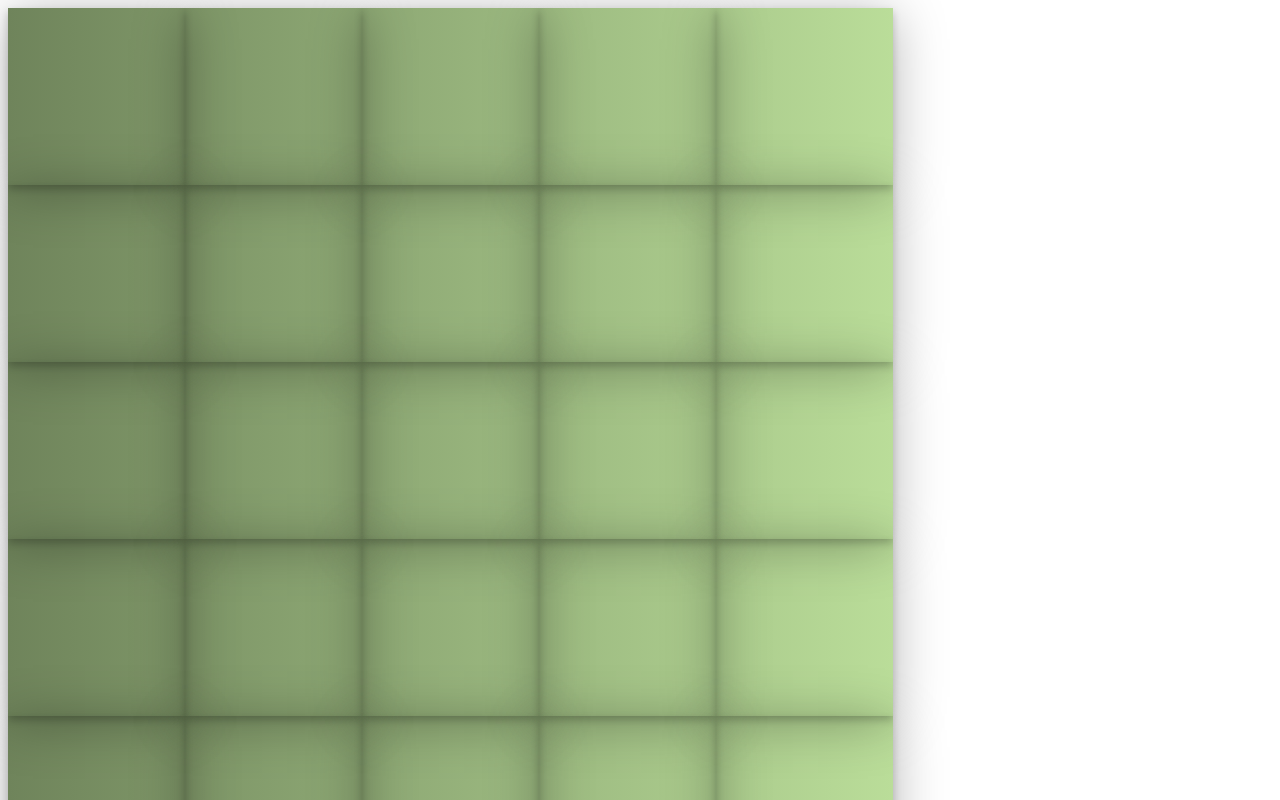
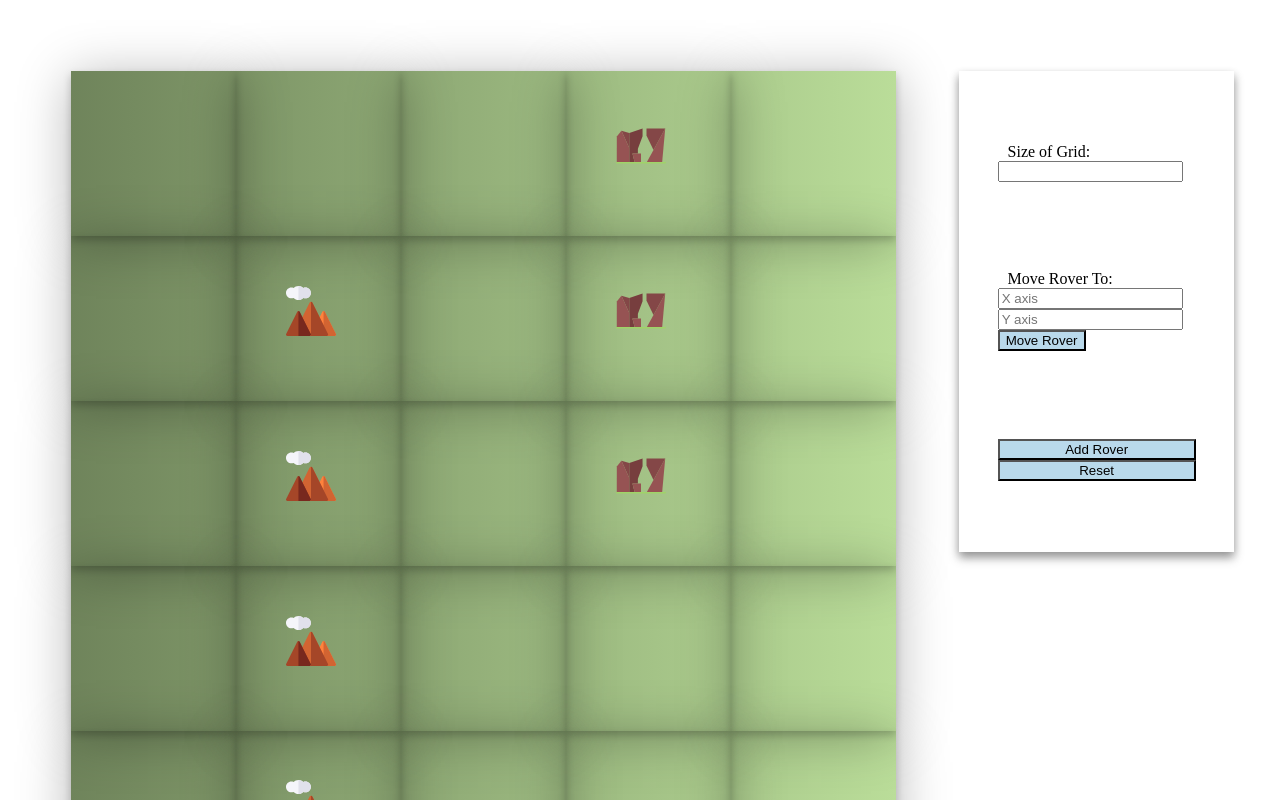
Before and after one commit to wiedld/reactive-rover, a React app in the folder client/: page / in a window 1280 px wide. Shown: the top 800 px of the page. Built offline with nearby package versions, Linux system fonts and the light colour scheme.

Commit message:
add control panel, and make map reset-able

```diff
--- a/client/package.json
+++ b/client/package.json
@@ -14,9 +14,10 @@
   "license": "ISC",
   "dependencies": {
     "classnames": "^2.2.6",
+    "file-loader": "^6.0.0",
     "react": "^16.12.0",
     "react-jss": "^10.3.0",
-    "redux": "^4.0.5"
+    "react-redux": "^7.2.1"
   },
   "devDependencies": {
     "@babel/cli": "^7.10.5",
--- /dev/null
+++ b/client/src/control-panel/index.tsx
@@ -0,0 +1,63 @@
+import React from 'react';
+import injectSheet, { WithStylesProps } from 'react-jss';
+import classNames from 'classnames';
+
+interface ControlsProps {
+}
+
+const styles = {
+    container: {
+        boxShadow: '0 4px 8px 0 rgba(0, 0, 0, 0.2), 0 6px 10px 0 rgba(0, 0, 0, 0.29)',
+        display: 'flex',
+        flexDirection: 'column',
+        alignItems: 'stretch',
+        padding: '10%',
+        '& form': {
+            padding: '20% 5%',
+            '& label': {
+                padding: '5% 5%',
+            },
+            '& button': {
+                display: 'inline-block',
+                width: '100%'
+            }
+        }
+    },
+    but: {
+        backgroundColor: '#B9D9EB'
+    }
+};
+type StyledProps = WithStylesProps<typeof styles> & ControlsProps;
+
+
+const Controls = injectSheet(styles)(({
+    classes
+}: StyledProps) => {
+
+    const t = () => {};
+
+    return (
+        <div className={classes.container}>
+            <form onSubmit={t}>
+                <label>
+                    Size of Grid:
+                    <input type="number" name="world size" />
+                </label>
+            </form>
+            <form onSubmit={t}>
+                <label>
+                    Move Rover To:
+                    <input type="number" name="X axis" placeholder="X axis" />
+                    <input type="number" name="Y axis" placeholder="Y axis" />
+                </label>
+                <input type="submit" value="Move Rover" className={classes.but} />
+            </form>
+            <form>
+                <button type="button" onClick={t} className={classes.but}>Add Rover</button>
+                <button type="reset" onClick={t} className={classes.but}>Reset</button>
+            </form>
+        </div>
+    );
+});
+
+export default Controls;
--- a/client/src/grid/index.tsx
+++ b/client/src/grid/index.tsx
@@ -4,10 +4,10 @@ import classNames from 'classnames';
 import Row from '../row';
 import Col from '../col';
 import Tile from '../tile';
+import { World } from '../global-types';
 
 interface GridProps {
-    xAxis: number,
-    yAxis: number
+    world: World
 }
 
 const styles = {
@@ -29,10 +29,12 @@ type StyledProps = WithStylesProps<typeof styles> & GridProps;
 
 const Grid = injectSheet(styles)(({
     classes,
-    xAxis,
-    yAxis,
+    world,
     ...props
-}: StyledProps) => (
+}: StyledProps) => {
+    const xAxis = world[0].length;
+    const yAxis = world.length;
+    return (
         <div
             className={classes.grid}
             {...props}
@@ -40,11 +42,12 @@ const Grid = injectSheet(styles)(({
             {[...Array(yAxis).keys()].map(y => {
                 return (
                     <Row key={y} order={y}>
-                    {[...Array(xAxis).keys()].map(x => <Col key={x} order={x}><Tile x={x} y={y} /></Col>)}
+                        {[...Array(xAxis).keys()].map(x => <Col key={x} order={x}><Tile terrain={world[y][x]} /></Col>)}
                     </Row>
                 );
             })}
         </div>
-));
+    );
+});
 
 export default Grid;
--- a/client/src/index.tsx
+++ b/client/src/index.tsx
@@ -1,28 +1,55 @@
-import * as React from 'react';
+import React, { useState, useEffect } from 'react';
 import { render } from 'react-dom';
 import injectSheet, { WithStylesProps } from 'react-jss';
 import classNames from 'classnames';
 import SquareContainer from './square-container';
 import Grid from './grid';
+import ControlPanel from './control-panel';
+import PhysicalWorld from './world';
+import { World } from './global-types';
 
 const styles = {
     container: {
-        width: '70%'
+        display: 'flex',
+    },
+    controls: {
+        flex: '1',
+        paddingTop: '5%',
+        paddingRight: '3%'
+    },
+    grid: {
+        flex: '3',
+        padding: '5%'
     }
 };
-
-// FIXME: get from user selection? Any sized world?
-const x = 5;
-const y = 5;
 
 const App = injectSheet(styles)(({
     classes
 }) => {
+    const createWorld = (x = 5, y = 5) => new PhysicalWorld(x,y);
+    const [world, setWorld] = useState(createWorld());
+
+    useEffect(() => {
+        // @ts-ignore
+        function handleUserInput (e) {
+            // FIXME: get from user selection? Any sized world?
+            const x = 5;
+            const y = 5;
+
+            setWorld(createWorld(x,y));
+        }
+    });
+
     return (
         <div className={classes.container}>
-            <SquareContainer>
-                <Grid xAxis={x} yAxis={y} />
-            </SquareContainer>
+            <div className={classes.grid}>
+                <SquareContainer>
+                    <Grid world={world.worldMap} />
+                </SquareContainer>
+            </div>
+            <div className={classes.controls}>
+                <ControlPanel />
+            </div>
         </div>
     );
 });
--- a/client/src/square-container/index.tsx
+++ b/client/src/square-container/index.tsx
@@ -12,7 +12,6 @@ const styles = {
 };
 type StyledProps = WithStylesProps<typeof styles>;
 
-
 const SquareContainer = injectSheet(styles)(({
     classes,
     ...props
--- a/client/src/tile/index.tsx
+++ b/client/src/tile/index.tsx
@@ -1,17 +1,28 @@
 import React from 'react';
 import injectSheet, { WithStylesProps } from 'react-jss';
 import classNames from 'classnames';
+import { Terrian } from '../global-types';
+// @ts-ignore
+import Canyon from '../../public/canyon-1.svg';
+// @ts-ignore
+import Mountain from '../../public/mountains.svg';
+
 
 interface TileProps {
-    x: number,
-    y: number
+    terrain: Terrian
 }
 
 const styles = {
+    img: {
+        position: 'absolute',
+        margins: 'auto',
+        height: '50px',
+        width: '50px'
+    },
     tile: {
         boxShadow: '0 4px 8px 0 rgba(0, 0, 0, 0.2), 0 6px 50px 0 rgba(0, 0, 0, 0.29)',
         flex: '1 1 auto',
-        padding: '15%'
+        padding: '30%'
     }
 };
 type StyledProps = WithStylesProps<typeof styles> & TileProps;
@@ -19,7 +30,20 @@ type StyledProps = WithStylesProps<typeof styles> & TileProps;
 
 
 const Tile = injectSheet(styles)(({
-    classes
-}: StyledProps) => <div className={classes.tile}/>);
+    classes,
+    terrain
+}: StyledProps) => {
+    const img = terrain == Terrian.C
+        ? Canyon
+        : terrain == Terrian.M
+            ? Mountain
+            : null;
+
+    return (
+        <div className={classes.tile}>
+            {img ? <img className={classes.img} src={img} /> : null}
+        </div>
+    );
+});
 
 export default Tile;
--- a/client/src/world/index.ts
+++ b/client/src/world/index.ts
@@ -1,16 +1,7 @@
 import { Location, Terrian, World } from '../global-types';
+import { createWorld } from './utils';
 
 export default class PhysicalWorld {
-    // top left corner is (X:0, Y:0)
-    // bottom right is (X:4, Y:4)
-    static WORLD: World = [
-        [Terrian.P, Terrian.P, Terrian.P, Terrian.C, Terrian.P],
-        [Terrian.P, Terrian.M, Terrian.P, Terrian.C, Terrian.P],
-        [Terrian.P, Terrian.M, Terrian.P, Terrian.C, Terrian.P],
-        [Terrian.P, Terrian.M, Terrian.P, Terrian.P, Terrian.P],
-        [Terrian.P, Terrian.M, Terrian.P, Terrian.P, Terrian.P]
-    ];
-
     static TERRAIN_TYPES = {
         [Terrian.P]: {
           obstacle: false,
@@ -26,36 +17,40 @@ export default class PhysicalWorld {
         }
       };
 
-    static getTerrain ([x,y]: Location) {
-        return PhysicalWorld.WORLD[y] && PhysicalWorld.WORLD[y][x];
-    }
-
-    static isOffWorld ([x,y]: Location) {
-        return x < 0 || y < 0 || y >= PhysicalWorld.WORLD.length || x >= PhysicalWorld.WORLD[0].length;
-    }
-
     static isSameLoc (loc1: Location, loc2: Location) {
         return loc1[0] == loc2[0] && loc1[1] == loc2[1];
     }
 
     _objects: Array<Array<number>>;
+    // top left corner is (X:0, Y:0)
+    // bottom right is (X:4, Y:4)
+    worldMap: World;
 
     removeLocation ([x,y]: Location) {
-        !(PhysicalWorld.isOffWorld([x,y])) && this._objects[y][x]--;
+        !(this.isOffWorld([x,y])) && this._objects[y][x]--;
     }
 
     setLocation ([x,y]: Location) {
-        !(PhysicalWorld.isOffWorld([x,y])) && this._objects[y][x]++;
+        !(this.isOffWorld([x,y])) && this._objects[y][x]++;
     }
 
-    constructor () {
+    constructor (x: number, y: number) {
         this._objects = Array(5).fill(0)
-            .map((_) => Array(5).fill(0))
+            .map((_) => Array(5).fill(0));
+        this.worldMap = createWorld(x,y);
+    }
+
+    getTerrain ([x,y]: Location) {
+        return this.worldMap[y] && this.worldMap[y][x];
+    }
+
+    isOffWorld ([x,y]: Location) {
+        return x < 0 || y < 0 || y >= this.worldMap.length || x >= this.worldMap[0].length;
     }
 
     isObstacle (targetLoc: Location, currLoc: Location) {
         const [x,y] = targetLoc;
-        const terrain = PhysicalWorld.getTerrain([x,y]);
+        const terrain = this.getTerrain([x,y]);
         const numOtherObjectsAtLoc = this._objects[y][x] - (PhysicalWorld.isSameLoc(currLoc, [x,y]) ? 1 : 0);
 
         return PhysicalWorld.TERRAIN_TYPES[terrain].obstacle || 0 != numOtherObjectsAtLoc;
--- /dev/null
+++ b/client/src/world/utils.ts
@@ -0,0 +1,12 @@
+import { Terrian, World } from '../global-types';
+
+// FIXME: create world
+export const createWorld = (x: number, y: number): World => {
+    return [
+        [Terrian.P, Terrian.P, Terrian.P, Terrian.C, Terrian.P],
+        [Terrian.P, Terrian.M, Terrian.P, Terrian.C, Terrian.P],
+        [Terrian.P, Terrian.M, Terrian.P, Terrian.C, Terrian.P],
+        [Terrian.P, Terrian.M, Terrian.P, Terrian.P, Terrian.P],
+        [Terrian.P, Terrian.M, Terrian.P, Terrian.P, Terrian.P]
+    ];
+};
--- a/client/webpack.config.base.js
+++ b/client/webpack.config.base.js
@@ -52,6 +52,17 @@ module.exports = {
             }
           }
         },
+        {
+          test: /\.(png|jp(e*)g|svg|gif)$/,
+          use: [
+            {
+              loader: 'file-loader',
+              options: {
+                name: 'public/[name].[ext]',
+              },
+            },
+          ],
+        },
         { test: /\.css$/, use: 'css-loader' },
       ]
     },
```
Also changed, not shown: client/src/robot/index.ts (+6 -6 lines). Lines whose indentation alone changed are shown as unchanged.
